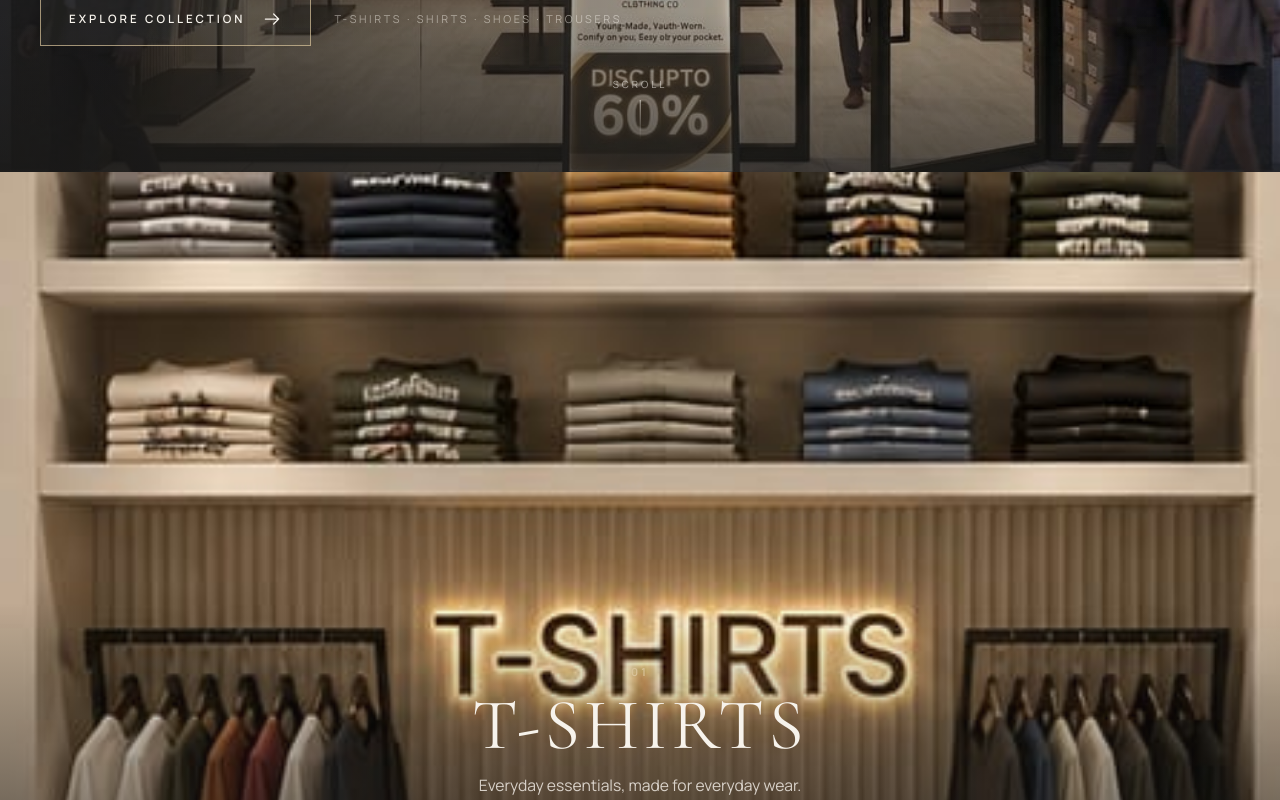
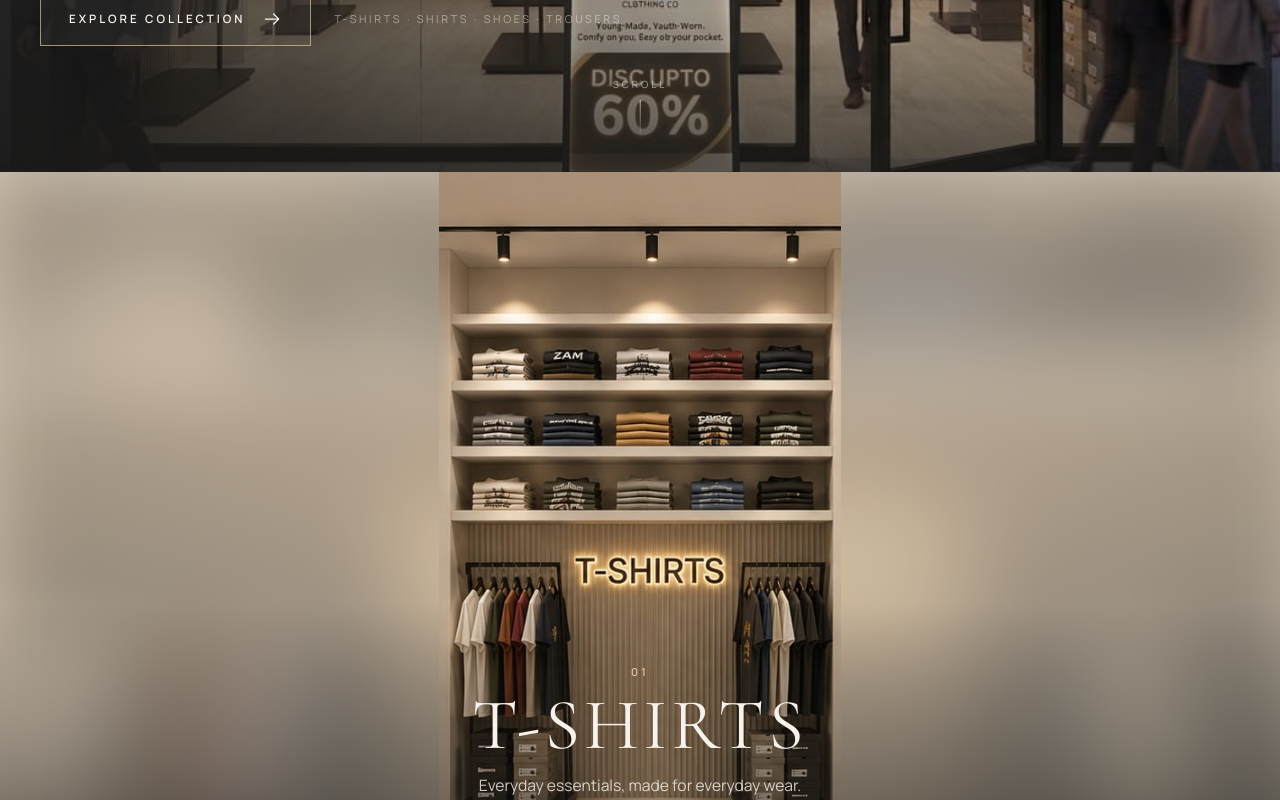
Before and after one commit to hs344/Zam-Clothing, a Next.js app: page / in a window 1280 px wide. Shown: the part 660-1460 px from the top of the page. Built offline with nearby package versions, Linux system fonts and the light colour scheme; no server answers.

Commit message:
Fix showroom image sizing to preserve full edges

```diff
--- a/src/components/home/showroom.tsx
+++ b/src/components/home/showroom.tsx
@@ -129,16 +129,29 @@ function ShowroomPanel({
       className="relative h-full w-full shrink-0 overflow-hidden bg-[#dfd6c8]"
     >
       {category.image && (
-        // The showroom section — always full screen (object-cover), centred on the sign.
-        // eslint-disable-next-line @next/next/no-img-element
+        <>
+          {/* Soft full-panel backdrop fills the aspect-ratio difference without cropping the actual image. */}
+          {/* eslint-disable-next-line @next/next/no-img-element */}
+          <img
+            src={category.image}
+            alt=""
+            aria-hidden="true"
+            loading={index === 0 ? "eager" : "lazy"}
+            decoding="async"
+            draggable={false}
+            className="absolute inset-0 h-full w-full scale-110 object-cover blur-2xl opacity-45"
+          />
+          {/* Keep the complete showroom artwork visible instead of aggressively cropping its edges. */}
+          {/* eslint-disable-next-line @next/next/no-img-element */}
           <img
             src={category.image}
             alt={`${category.name} section of the ZAM showroom`}
             loading={index === 0 ? "eager" : "lazy"}
             decoding="async"
             draggable={false}
-          className="absolute inset-0 h-full w-full object-cover object-[center_45%]"
+            className="absolute inset-0 h-full w-full object-contain object-center"
           />
+        </>
       )}
       {/* Legibility veil across the bottom (over the showroom floor) — the sign and shelves stay clear. */}
       <div className="absolute inset-x-0 bottom-0 h-[46%] bg-gradient-to-t from-ink/85 via-ink/40 to-transparent" aria-hidden />
```
Lines whose indentation alone changed are shown as unchanged.
